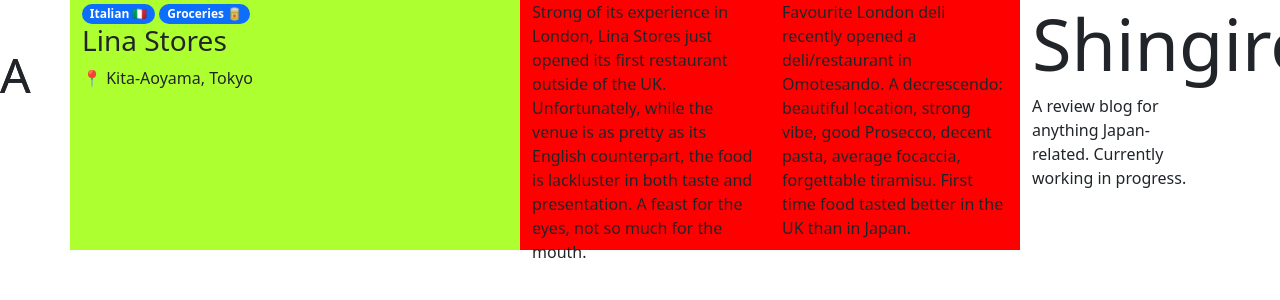
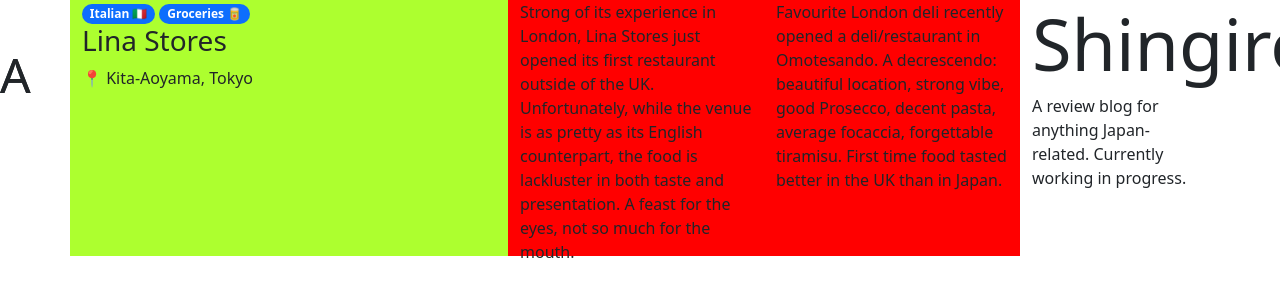
Before and after one commit to alessandrosp/shingiron, a Jekyll site: the page built from docs/index.html, in a window 1280 px wide. Shown: the top 300 px of the page. Built offline with Jekyll 4.4.1, drawn with Linux system fonts in a browser that asks for light colours; nearby versions of some CDN libraries; comment, search, counter and statistics services are not loaded.

Commit message:
Update style.css

```diff
--- a/docs/assets/css/style.css
+++ b/docs/assets/css/style.css
@@ -4,14 +4,14 @@
 }
 
 .place {
-  height: 250px;
+  height: 256px;
   background-color: greenyellow;
 }
 
 .place-review {
-  height: 250px;
-  -ms-flex: 0 0 250px;
-      flex: 0 0 250px;
+  height: 256px;
+  -ms-flex: 0 0 256px;
+      flex: 0 0 256px;
   background-color: red;
 }
 
```
